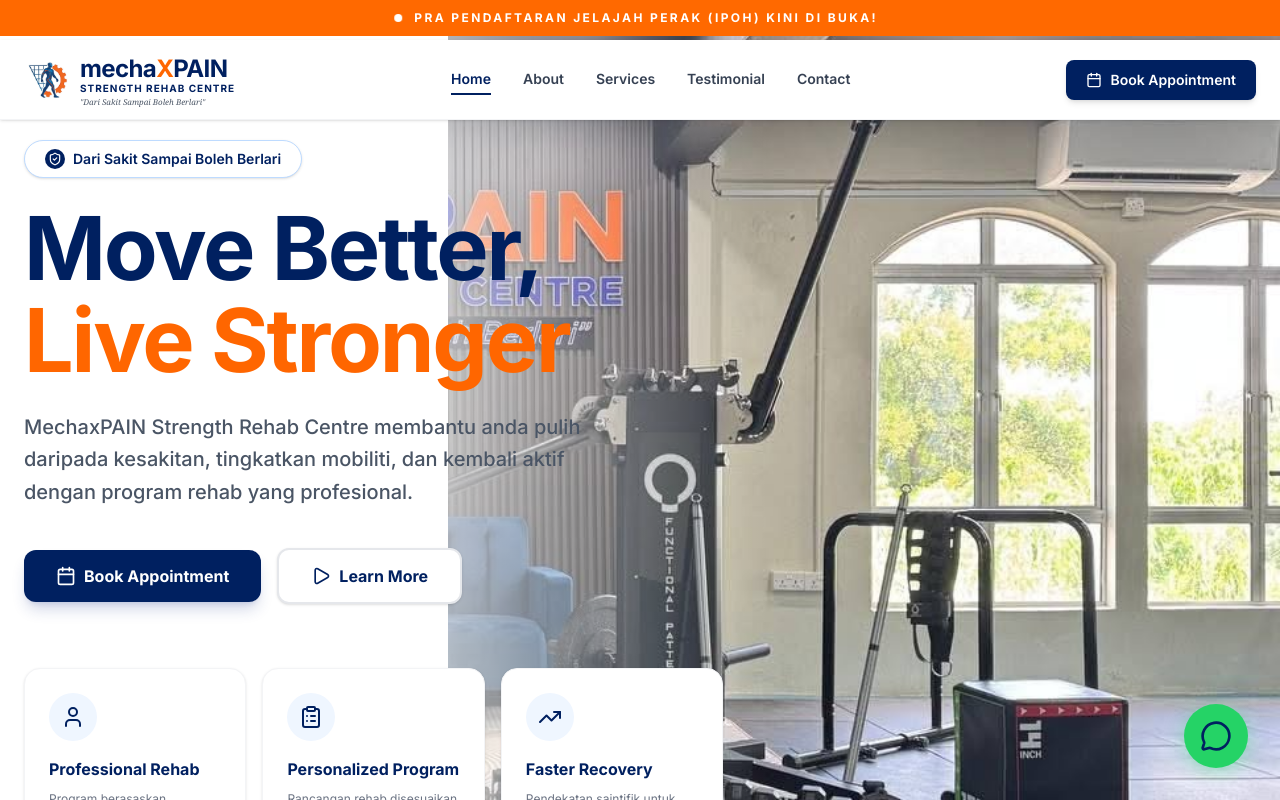
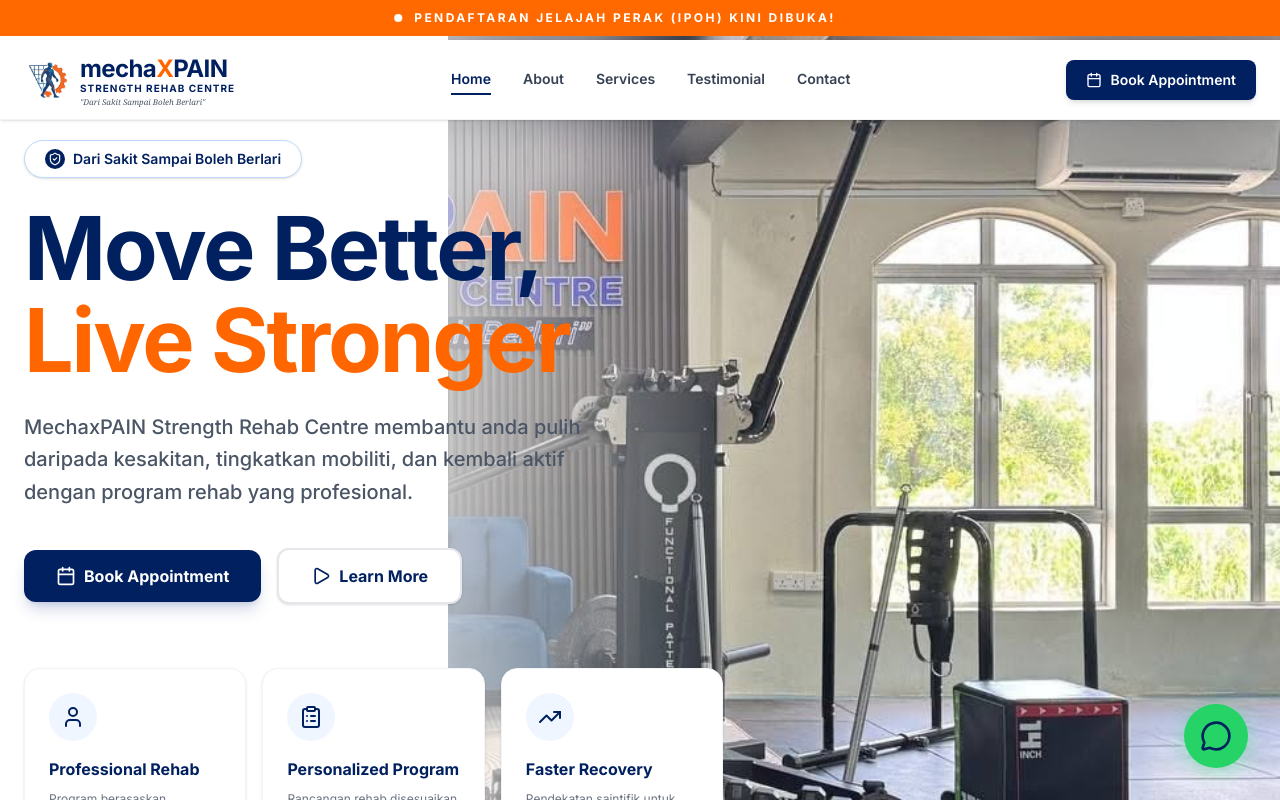
Before and after one commit to wafijamal88/mechaxpain, a React (Vite) app: page / in a window 1280 px wide. Shown: the top 800 px of the page. Built offline with nearby package versions, Linux system fonts and the light colour scheme.

Commit message:
feat(ui): dynamic event registration status label
Update the announcement header to dynamically toggle between "Pendaftaran" and "Pra Pendaftaran" based on the event status.

```diff
--- a/src/App.tsx
+++ b/src/App.tsx
@@ -98,7 +98,7 @@
                <span className="relative inline-flex rounded-full h-2 w-2 bg-white"></span>
             </span>
             <span className="text-[10px] sm:text-xs font-bold uppercase tracking-[0.2em]">
-               Pra Pendaftaran Jelajah Perak (IPOH) Kini Di Buka!
+               {events[events.length - 1].status === "Pendaftaran Dibuka" || events[events.length - 1].status === "Pendaftaran Di Buka" ? "Pendaftaran" : "Pra Pendaftaran"} {events[events.length - 1].title} Kini Dibuka!
             </span>
          </div>
       </div>
```
